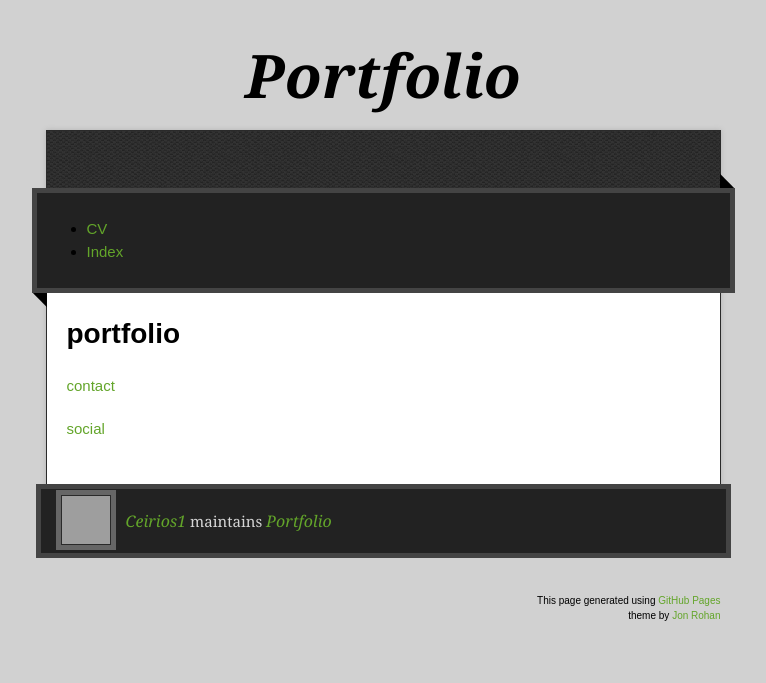
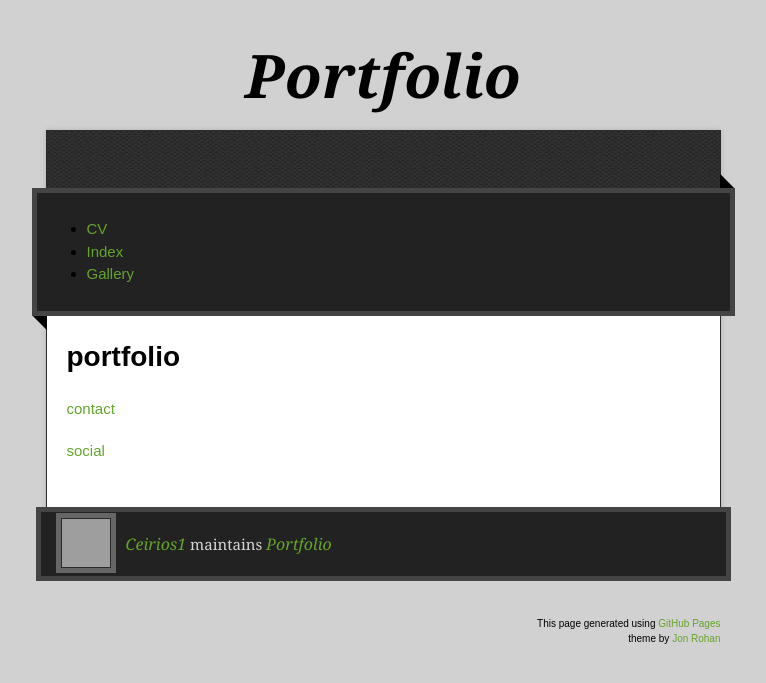
Before and after one commit to Ceirios1/Portfolio, a Jekyll site: the page built from index.md, in a window 1280 px wide. Shown: the top 683 px of the page, without its empty margins (257-1023 px from the left). Built offline with Jekyll 4.4.1, drawn with Linux system fonts in a browser that asks for light colours; our own code applies the rules of GitHub Pages for plain Markdown files; the repository's description, which GitHub fills in, is left out; grey boxes are pictures that could not be loaded.

Commit message:
Update nav.html

```diff
--- a/_includes/nav.html
+++ b/_includes/nav.html
@@ -5,4 +5,7 @@
   <li>
       <a href="index.html">Index</a>
   </li>
+  <li>
+    <a href="gallery.html">Gallery</a>
+   </li>
 </ul>
```
